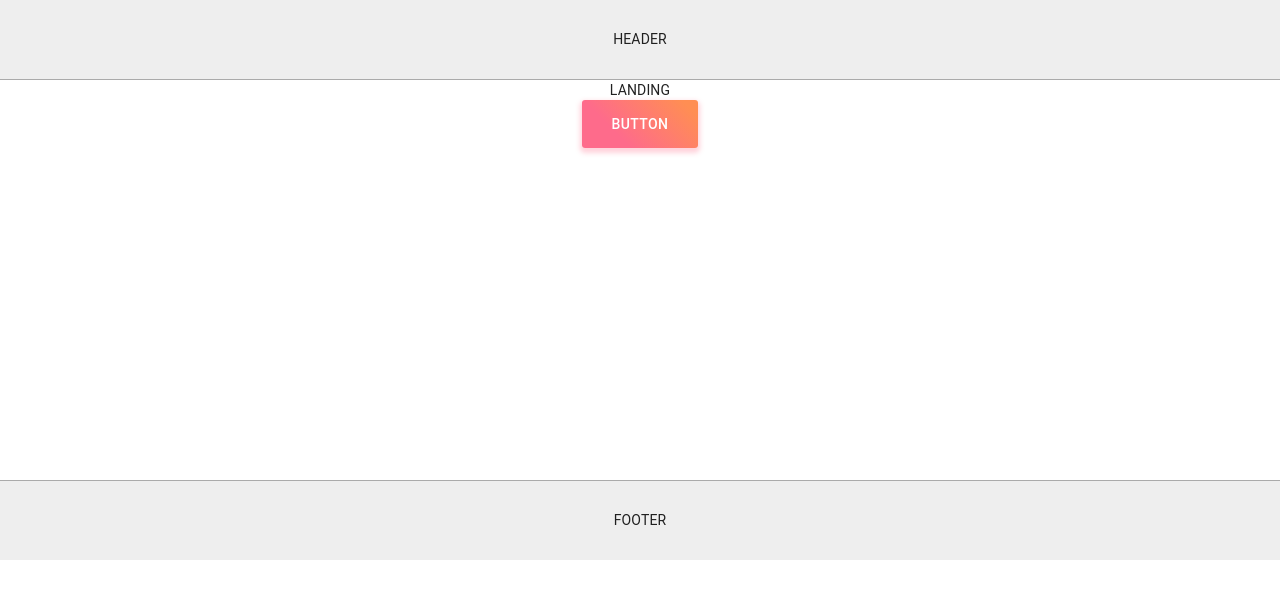
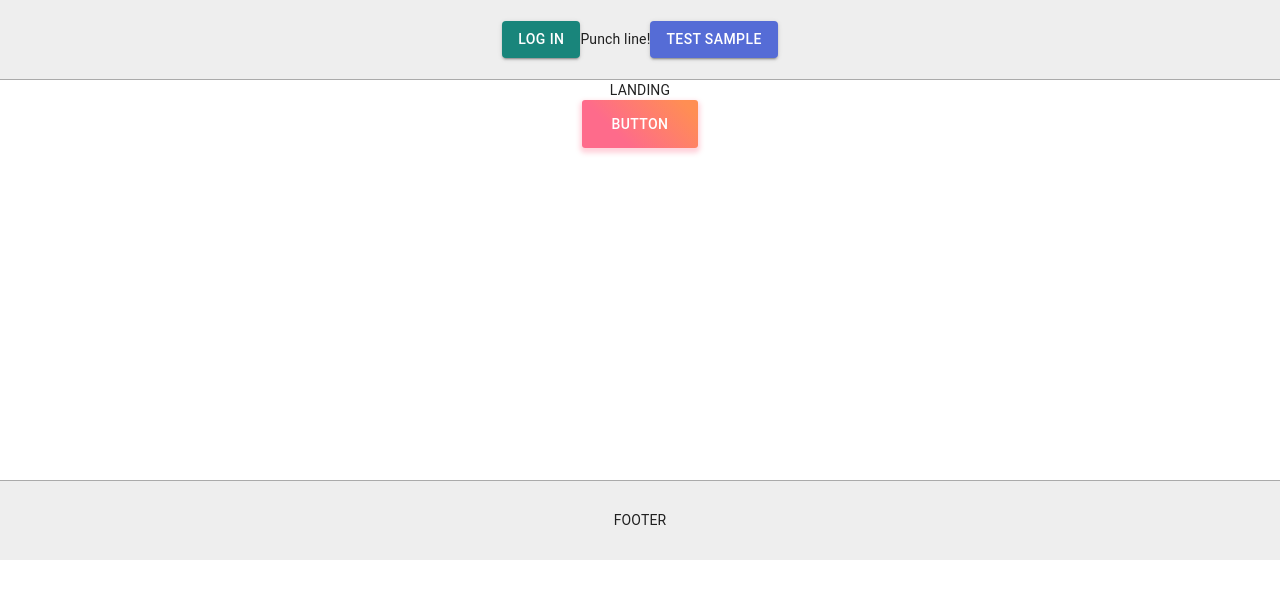
Before and after one commit to jerodb/react-redux-node-webpack4, a React app: page / in a window 1280 px wide. Shown: the top 598 px of the page. Built offline with nearby package versions, Linux system fonts and the light colour scheme; the HTML template or start-up script is replaced by a standard one.

Commit message:
Include Login to Header

```diff
--- a/src/components/Header/Header.js
+++ b/src/components/Header/Header.js
@@ -1,21 +1,20 @@
 import React from 'react'
+import Button from '@material-ui/core/Button'
+import NoSsr from '@material-ui/core/NoSsr'
+import LoginControl from '../LoginControl'
 import styles from './styles'
 
-/*
-const baselUrl = process.env.BASE_URL
-const navBtns = [
-  { value: 'HOME', link: baselUrl },
-  { value: 'FACILITIES', link: `${baselUrl}facilities/` },
-  { value: 'RESEARCH', link: `${baselUrl}research/` },
-  { value: 'EDUCATION', link: `${baselUrl}education/` },
-  { value: 'PROJECTS', link: `${baselUrl}projects/dugongs/` },
-  { value: 'OUR TEAM', link: `${baselUrl}our-team/` },
-  { value: 'CONTACT', link: `${baselUrl}contact/` },
-]
-*/
-
 export default () => (
-  <div style={styles.container}>
-    HEADER
+  <div style={styles.container} className="paddingTop paddingH">
+    <div style={styles.topWrapper}>
+      <div style={styles.logo} />
+      <div style={styles.nav}>
+        <NoSsr><LoginControl /></NoSsr>
+      </div>
+    </div>
+    <div style={styles.welcome}>Punch line!</div>
+    <Button variant="contained" color="primary">
+      Test Sample
+    </Button>
   </div>
 )
```
